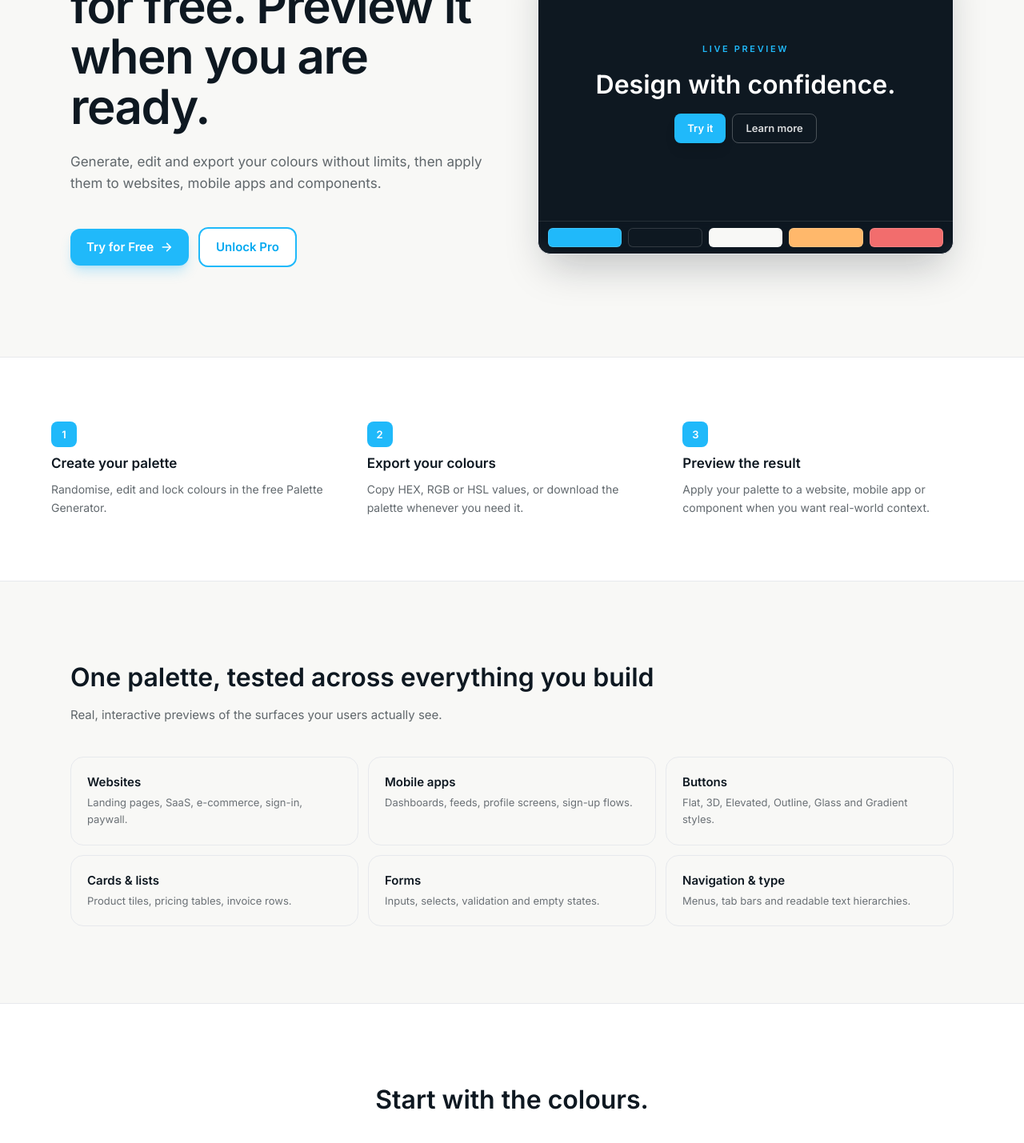
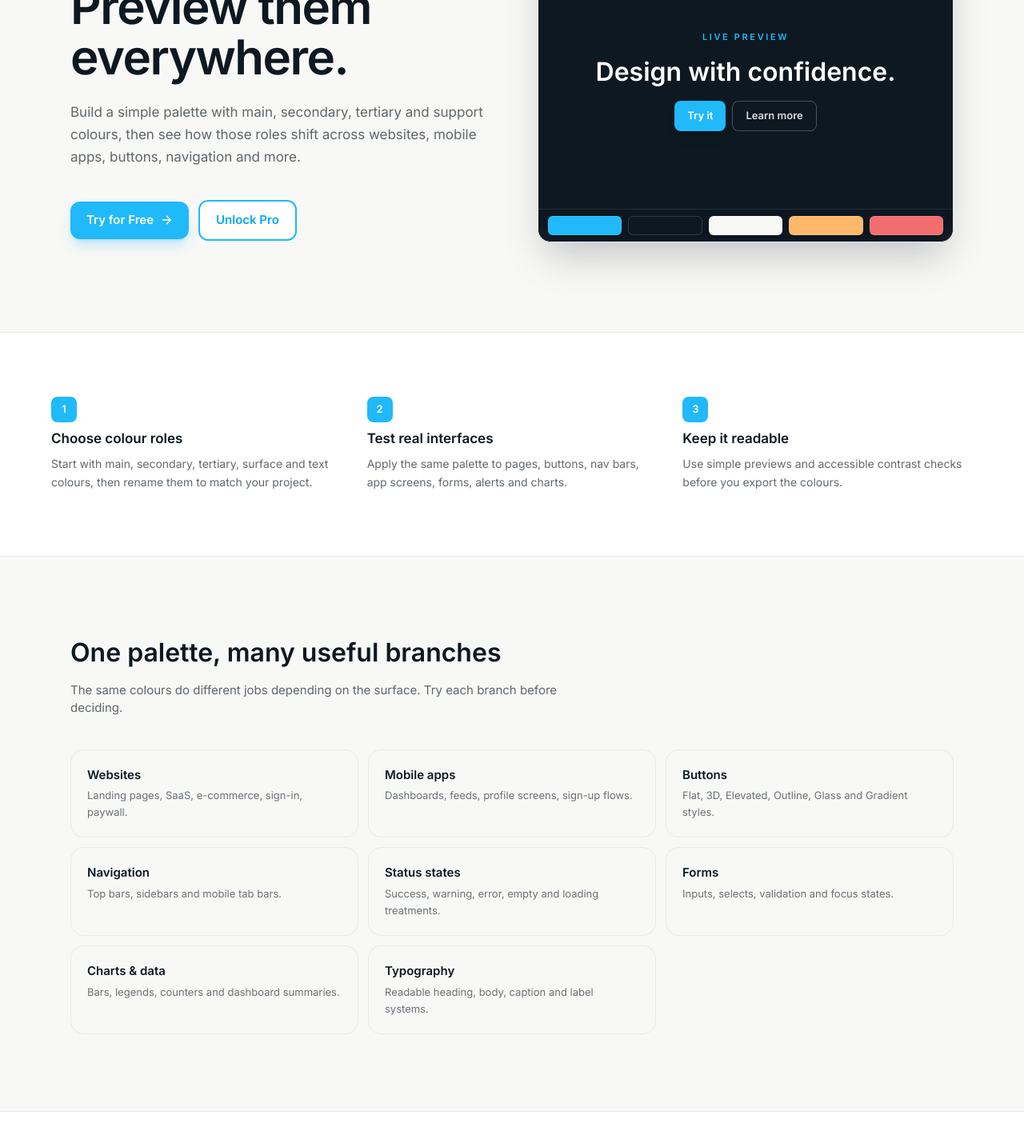
Before and after one commit to CavenLink-Dev/Pallete2Life, a React (Vite) app: page / in a window 1280 px wide. Shown: the part 260-1689 px from the top of the page at 80% size. Built offline with nearby package versions, Linux system fonts and the light colour scheme; the HTML template or start-up script is replaced by a standard one.

Commit message:
Expand palette preview variations

```diff
--- a/src/components/Previews.tsx
+++ b/src/components/Previews.tsx
@@ -337,6 +337,124 @@ export function FormsPreview({ theme, tpl }: { theme: Theme; tpl: string }) {
   )
 }
 
+export function StatesPreview({ theme, tpl }: { theme: Theme; tpl: string }) {
+  const compact = tpl === "compact"
+  const states = [
+    { label: "Success", title: "Saved and synced", body: "Your palette is ready to use.", color: theme.secondary },
+    { label: "Warning", title: "Contrast needs review", body: "Try a darker text colour here.", color: theme.accent },
+    { label: "Error", title: "Export failed", body: "Check the file format and try again.", color: theme.border },
+  ]
+
+  return (
+    <div className="h-full w-full overflow-auto rounded-2xl p-8" style={{ background: theme.paper, color: theme.ink }}>
+      <div className="mx-auto max-w-3xl">
+        <div className="flex flex-wrap items-end justify-between gap-4">
+          <div>
+            <p className="text-xs font-semibold uppercase tracking-[0.16em]" style={{ color: theme.accent }}>Status system</p>
+            <h1 className="mt-2 text-3xl font-bold" style={{ fontFamily: "var(--font-display)" }}>See how support colours behave.</h1>
+          </div>
+          <PreviewButton id="cta" text="Resolve all" size="sm" />
+        </div>
+        <div className={compact ? "mt-7 grid gap-3" : "mt-7 grid gap-4 md:grid-cols-3"}>
+          {states.map((state) => (
+            <Editable
+              key={state.label}
+              id={`state-${state.label}`}
+              label={`${state.label} state`}
+              prop="background"
+              color={theme.surface}
+              className="rounded-2xl border p-4"
+              style={{ borderColor: withAlpha(state.color, 0.35), boxShadow: `inset 4px 0 0 ${state.color}` }}
+            >
+              <span className="inline-flex h-8 w-8 items-center justify-center rounded-full text-sm font-bold" style={{ background: state.color, color: readableOn(state.color) }}>
+                {state.label[0]}
+              </span>
+              <h2 className="mt-4 text-base font-bold" style={{ fontFamily: "var(--font-display)" }}>{state.title}</h2>
+              <p className="mt-1 text-sm leading-relaxed" style={{ color: theme.inkSoft }}>{state.body}</p>
+            </Editable>
+          ))}
+        </div>
+        <div className="mt-5 rounded-2xl border p-4" style={{ borderColor: theme.border, background: theme.surface }}>
+          <div className="mb-3 flex items-center justify-between">
+            <p className="text-sm font-semibold" style={{ fontFamily: "var(--font-display)" }}>Empty state</p>
+            <span className="rounded-full px-2.5 py-1 text-[11px] font-semibold" style={{ background: withAlpha(theme.accent, 0.12), color: theme.accent }}>Accessible</span>
+          </div>
+          <div className="rounded-xl border border-dashed p-6 text-center" style={{ borderColor: theme.border }}>
+            <BrandSymbol color={theme.accent} size={42} rounded={12} />
+            <p className="mt-3 text-sm font-semibold">No saved palettes yet</p>
+            <p className="mx-auto mt-1 max-w-sm text-xs leading-relaxed" style={{ color: theme.inkSoft }}>Create a palette, test the roles, then save the combination that still reads clearly.</p>
+          </div>
+        </div>
+      </div>
+    </div>
+  )
+}
+
+export function ChartsPreview({ theme, tpl }: { theme: Theme; tpl: string }) {
+  const rows = [
+    ["Website UI", "92", theme.accent],
+    ["Mobile app", "78", theme.secondary],
+    ["Navigation", "64", theme.inkSoft],
+    ["Buttons", "86", theme.accent],
+  ]
+
+  if (tpl === "summary") {
+    return (
+      <div className="h-full w-full overflow-auto rounded-2xl p-8" style={{ background: theme.surface, color: theme.ink }}>
+        <div className="grid gap-4 md:grid-cols-3">
+          {[["Contrast score", "94%"], ["Roles used", "6"], ["Ready views", "12"]].map(([label, value], index) => (
+            <Editable key={label} id={`metric-${label}`} label={label} prop="background" color={theme.paper} className="rounded-2xl p-5" style={{ boxShadow: `0 8px 24px ${withAlpha(theme.ink, 0.08)}` }}>
+              <p className="text-xs" style={{ color: theme.inkSoft }}>{label}</p>
+              <p className="mt-2 text-3xl font-bold" style={{ fontFamily: "var(--font-display)", color: index === 1 ? theme.secondary : theme.accent }}>{value}</p>
+            </Editable>
+          ))}
+        </div>
+        <Editable id="chart-card" label="Chart card" prop="background" color={theme.paper} className="mt-4 rounded-2xl p-6" style={{ boxShadow: `0 8px 24px ${withAlpha(theme.ink, 0.08)}` }}>
+          <h2 className="text-lg font-bold" style={{ fontFamily: "var(--font-display)" }}>Palette fit by surface</h2>
+          <div className="mt-5 space-y-4">
+            {rows.map(([label, value, color]) => (
+              <div key={label}>
+                <div className="mb-1 flex justify-between text-xs font-semibold" style={{ color: theme.inkSoft }}><span>{label}</span><span>{value}%</span></div>
+                <div className="h-3 rounded-full" style={{ background: withAlpha(theme.ink, 0.08) }}>
+                  <div className="h-3 rounded-full" style={{ width: `${value}%`, background: color }} />
+                </div>
+              </div>
+            ))}
+          </div>
+        </Editable>
+      </div>
+    )
+  }
+
+  return (
+    <div className="h-full w-full overflow-auto rounded-2xl p-8" style={{ background: theme.paper, color: theme.ink }}>
+      <div className="mx-auto max-w-3xl rounded-2xl p-6" style={{ background: theme.surface }}>
+        <div className="flex flex-wrap items-center justify-between gap-3">
+          <div>
+            <h1 className="text-xl font-bold" style={{ fontFamily: "var(--font-display)" }}>Usage by preview type</h1>
+            <p className="text-sm" style={{ color: theme.inkSoft }}>Check data colours, grid lines and labels together.</p>
+          </div>
+          <div className="flex gap-2 text-xs font-semibold" style={{ color: theme.inkSoft }}>
+            <span><Dot c={theme.accent} /> Primary</span>
+            <span><Dot c={theme.secondary} /> Secondary</span>
+          </div>
+        </div>
+        <div className="mt-8 grid h-56 grid-cols-4 items-end gap-5 border-b border-l px-5 pb-0" style={{ borderColor: theme.border }}>
+          {[70, 44, 88, 62].map((height, index) => (
+            <div key={index} className="flex h-full items-end gap-1.5">
+              <span className="flex-1 rounded-t-lg" style={{ height: `${height}%`, background: index % 2 ? theme.secondary : theme.accent }} />
+              <span className="flex-1 rounded-t-lg" style={{ height: `${Math.max(24, height - 22)}%`, background: withAlpha(index % 2 ? theme.accent : theme.secondary, 0.45) }} />
+            </div>
+          ))}
+        </div>
+        <div className="mt-3 grid grid-cols-4 gap-5 px-5 text-center text-[11px] font-semibold" style={{ color: theme.inkSoft }}>
+          {["Web", "App", "Nav", "Data"].map((label) => <span key={label}>{label}</span>)}
+        </div>
+      </div>
+    </div>
+  )
+}
+
 export function NavPreview({ theme, tpl }: { theme: Theme; tpl: string }) {
   if (tpl === "sidebar") {
     const items = ["Dashboard", "Projects", "Messages", "Reports", "Settings"]
@@ -422,6 +540,8 @@ export const GROUPS: Group[] = [
       { key: "cards", label: "Cards", templates: [{ key: "elevated", label: "Elevated", layout: "cards" }, { key: "simple", label: "Simple", layout: "cards" }, { key: "outlined", label: "Outlined", layout: "cards" }] },
       { key: "forms", label: "Forms", templates: [{ key: "card", label: "Card Form", layout: "card" }, { key: "minimal", label: "Minimal", layout: "form" }] },
       { key: "nav", label: "Navigation", templates: [{ key: "topbar", label: "Top Bar", layout: "topbar" }, { key: "sidebar", label: "Sidebar", layout: "sidebar" }, { key: "bottom", label: "Bottom Nav", layout: "phone" }] },
+      { key: "states", label: "Status States", templates: [{ key: "cards", label: "Cards", layout: "states" }, { key: "compact", label: "Compact", layout: "states" }] },
+      { key: "charts", label: "Charts", templates: [{ key: "bars", label: "Bar Chart", layout: "chart" }, { key: "summary", label: "Summary", layout: "chart" }] },
       { key: "typography", label: "Typography", templates: [{ key: "modern", label: "Modern", layout: "type" }, { key: "friendly", label: "Friendly", layout: "type" }, { key: "professional", label: "Professional", layout: "type" }, { key: "editorial", label: "Editorial", layout: "type" }] },
     ],
   },
@@ -434,6 +554,8 @@ export function renderComponentPreview(group: GroupKey, sub: string, tpl: string
   if (sub === "cards") return <CardsPreview theme={theme} tpl={tpl} />
   if (sub === "forms") return <FormsPreview theme={theme} tpl={tpl} />
   if (sub === "nav") return <NavPreview theme={theme} tpl={tpl} />
+  if (sub === "states") return <StatesPreview theme={theme} tpl={tpl} />
+  if (sub === "charts") return <ChartsPreview theme={theme} tpl={tpl} />
   if (sub === "typography") return <TypographyPreview theme={theme} tpl={tpl} />
   return null
 }
@@ -454,6 +576,8 @@ export function TemplateThumb({ theme, layout }: { theme: Theme; layout: string
     case "topbar": return wrap(theme.surface, <><div className="flex items-center gap-1 rounded p-1" style={{ background: theme.paper }}>{b(theme.ink, 10, 3)}{b(theme.accent, 8, 3)}</div><div className="flex-1" /></>)
     case "cards": return wrap(theme.surface, <div className="grid flex-1 grid-cols-2 gap-1">{[0, 1].map((i) => <div key={i} className="rounded p-1" style={{ background: theme.paper }}>{b(theme.accent, "60%", 3)}</div>)}</div>)
     case "form": return wrap(theme.surface, <div className="m-auto flex w-3/4 flex-col gap-1.5">{b(theme.inkFaint, "100%", 4)}{b(theme.inkFaint, "100%", 4)}{b(theme.accent, "100%", 4)}</div>)
+    case "states": return wrap(theme.paper, <div className="grid flex-1 grid-cols-2 gap-1">{[theme.secondary, theme.accent, theme.border, theme.surface].map((c, i) => <div key={i} className="rounded p-1" style={{ background: theme.surface, boxShadow: `inset 2px 0 0 ${c}` }}>{b(c, 6, 6, 999)}</div>)}</div>)
+    case "chart": return wrap(theme.surface, <div className="flex flex-1 items-end gap-1 border-b border-l p-1" style={{ borderColor: theme.border }}>{[55, 80, 45, 70].map((h, i) => <span key={i} className="flex-1 rounded-t" style={{ height: `${h}%`, background: i % 2 ? theme.secondary : theme.accent }} />)}</div>)
     case "type": return wrap(theme.paper, <div className="flex flex-1 flex-col justify-center"><span style={{ fontFamily: "var(--font-display)", fontWeight: 700, fontSize: 20, color: theme.ink }}>Aa</span>{b(theme.inkFaint, "70%", 3)}</div>)
     default: return wrap(theme.paper, <div className="flex-1" />)
   }
--- a/src/pages/Builder.tsx
+++ b/src/pages/Builder.tsx
@@ -57,6 +57,8 @@ const ROLES_BY_PREVIEW: Record<string, (string | null)[]> = {
   "components/cards":      ["Card Background", "Secondary Background", "Brand Primary", "Heading Text", "Body Text", "Card Border"],
   "components/forms":      ["Form Background", "Secondary Background", "Brand Primary", "Heading Text", "Body Text", "Input Border"],
   "components/nav":        ["Nav Background", "Secondary Background", "Brand Primary", "Heading Text", "Body Text", "Divider"],
+  "components/states":     ["Canvas Background", "Success Accent", "Warning Accent", "Heading Text", "Body Text", "Error Accent"],
+  "components/charts":     ["Chart Background", "Grid Lines", "Primary Series", "Heading Text", "Body Text", "Secondary Series"],
   "components/typography": ["Background", "Secondary Background", "Brand Primary", "Heading Text", "Body Text", "Border"],
 }
 
--- a/src/pages/Home.tsx
+++ b/src/pages/Home.tsx
@@ -17,10 +17,10 @@ export default function Home() {
               className="text-[38px] font-bold leading-[1.05] tracking-tight sm:text-[52px] lg:text-[60px]"
               style={{ fontFamily: "var(--font-display)" }}
             >
-              Create a palette for free. Preview it when you are ready.
+              Pick colours once. Preview them everywhere.
             </h1>
             <p className="mt-6 max-w-xl text-[16px] leading-relaxed text-charcoal/65 sm:text-[17px]">
-              Generate, edit and export your colours without limits, then apply them to websites, mobile apps and components.
+              Build a simple palette with main, secondary, tertiary and support colours, then see how those roles shift across websites, mobile apps, buttons, navigation and more.
             </p>
             <div className="mt-10 flex flex-wrap items-center gap-3">
               <a
@@ -54,34 +54,36 @@ export default function Home() {
         {/* Steps */}
         <section className="border-y border-softgrey bg-white px-6 py-16 sm:py-20">
           <div className="mx-auto grid max-w-6xl gap-8 sm:grid-cols-3">
-            <Step n={1} title="Create your palette" body="Randomise, edit and lock colours in the free Palette Generator." />
-            <Step n={2} title="Export your colours" body="Copy HEX, RGB or HSL values, or download the palette whenever you need it." />
-            <Step n={3} title="Preview the result" body="Apply your palette to a website, mobile app or component when you want real-world context." />
+            <Step n={1} title="Choose colour roles" body="Start with main, secondary, tertiary, surface and text colours, then rename them to match your project." />
+            <Step n={2} title="Test real interfaces" body="Apply the same palette to pages, buttons, nav bars, app screens, forms, alerts and charts." />
+            <Step n={3} title="Keep it readable" body="Use simple previews and accessible contrast checks before you export the colours." />
           </div>
         </section>
 
         {/* What you can preview */}
         <section className="mx-auto max-w-6xl px-6 py-20 sm:py-24">
           <h2 className="text-[26px] font-bold sm:text-[32px]" style={{ fontFamily: "var(--font-display)" }}>
-            One palette, tested across everything you build
+            One palette, many useful branches
           </h2>
           <p className="mt-3 max-w-2xl text-[15px] text-charcoal/65">
-            Real, interactive previews of the surfaces your users actually see.
+            The same colours do different jobs depending on the surface. Try each branch before deciding.
           </p>
           <div className="mt-10 grid gap-3 sm:grid-cols-2 lg:grid-cols-3">
             <Tile label="Websites" desc="Landing pages, SaaS, e-commerce, sign-in, paywall." />
             <Tile label="Mobile apps" desc="Dashboards, feeds, profile screens, sign-up flows." />
             <Tile label="Buttons" desc="Flat, 3D, Elevated, Outline, Glass and Gradient styles." />
-            <Tile label="Cards & lists" desc="Product tiles, pricing tables, invoice rows." />
-            <Tile label="Forms" desc="Inputs, selects, validation and empty states." />
-            <Tile label="Navigation & type" desc="Menus, tab bars and readable text hierarchies." />
+            <Tile label="Navigation" desc="Top bars, sidebars and mobile tab bars." />
+            <Tile label="Status states" desc="Success, warning, error, empty and loading treatments." />
+            <Tile label="Forms" desc="Inputs, selects, validation and focus states." />
+            <Tile label="Charts & data" desc="Bars, legends, counters and dashboard summaries." />
+            <Tile label="Typography" desc="Readable heading, body, caption and label systems." />
           </div>
         </section>
 
         {/* CTA */}
         <section className="border-t border-softgrey bg-white px-6 py-20 text-center sm:py-24">
           <h2 className="text-[26px] font-bold sm:text-[32px]" style={{ fontFamily: "var(--font-display)" }}>
-            Start with the colours.
+            Start with a palette that earns its place.
           </h2>
           <div className="mt-8 flex flex-wrap items-center justify-center gap-3">
             <a
```
Also changed, not shown: src/lib/color.ts (+4 -4 lines).
